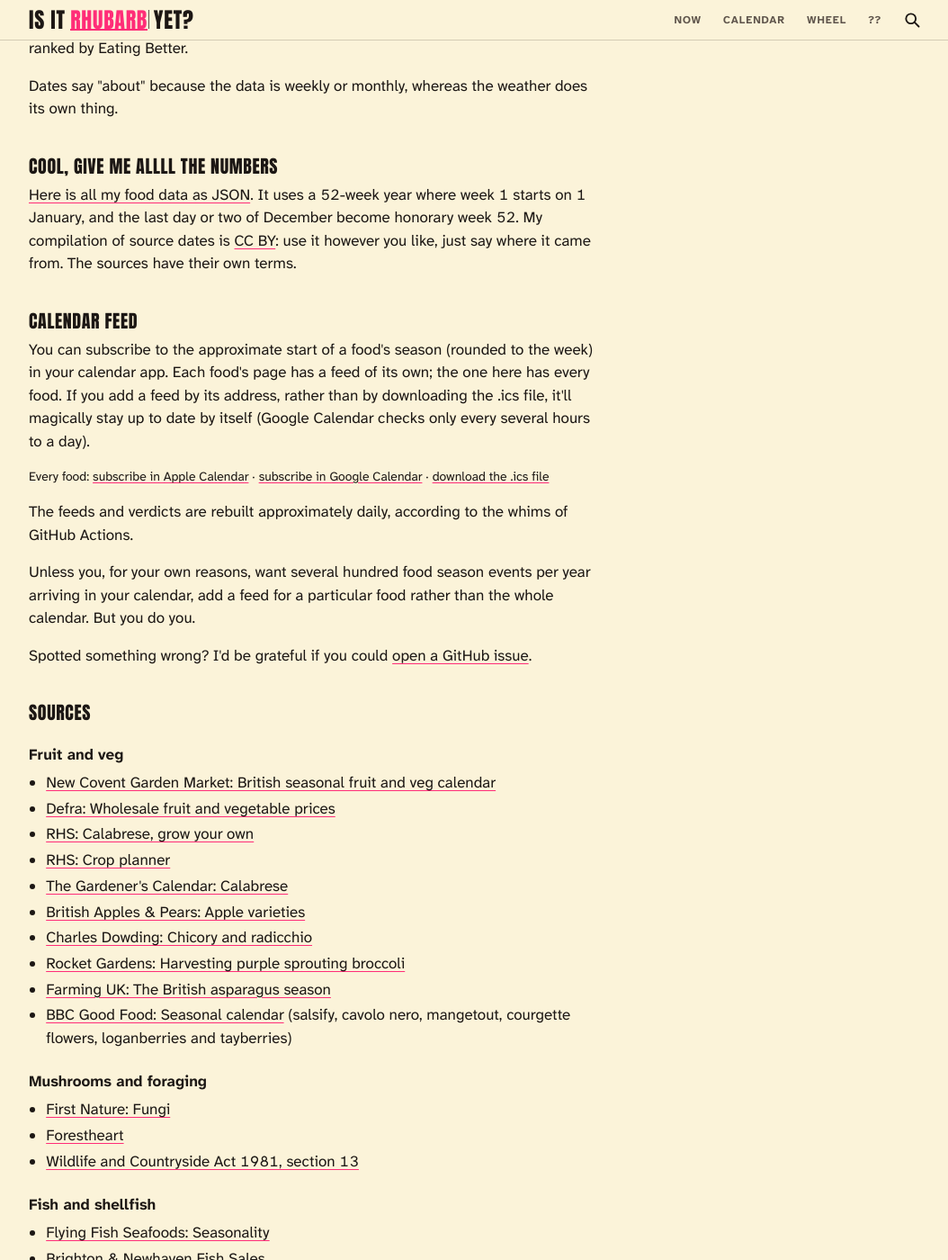
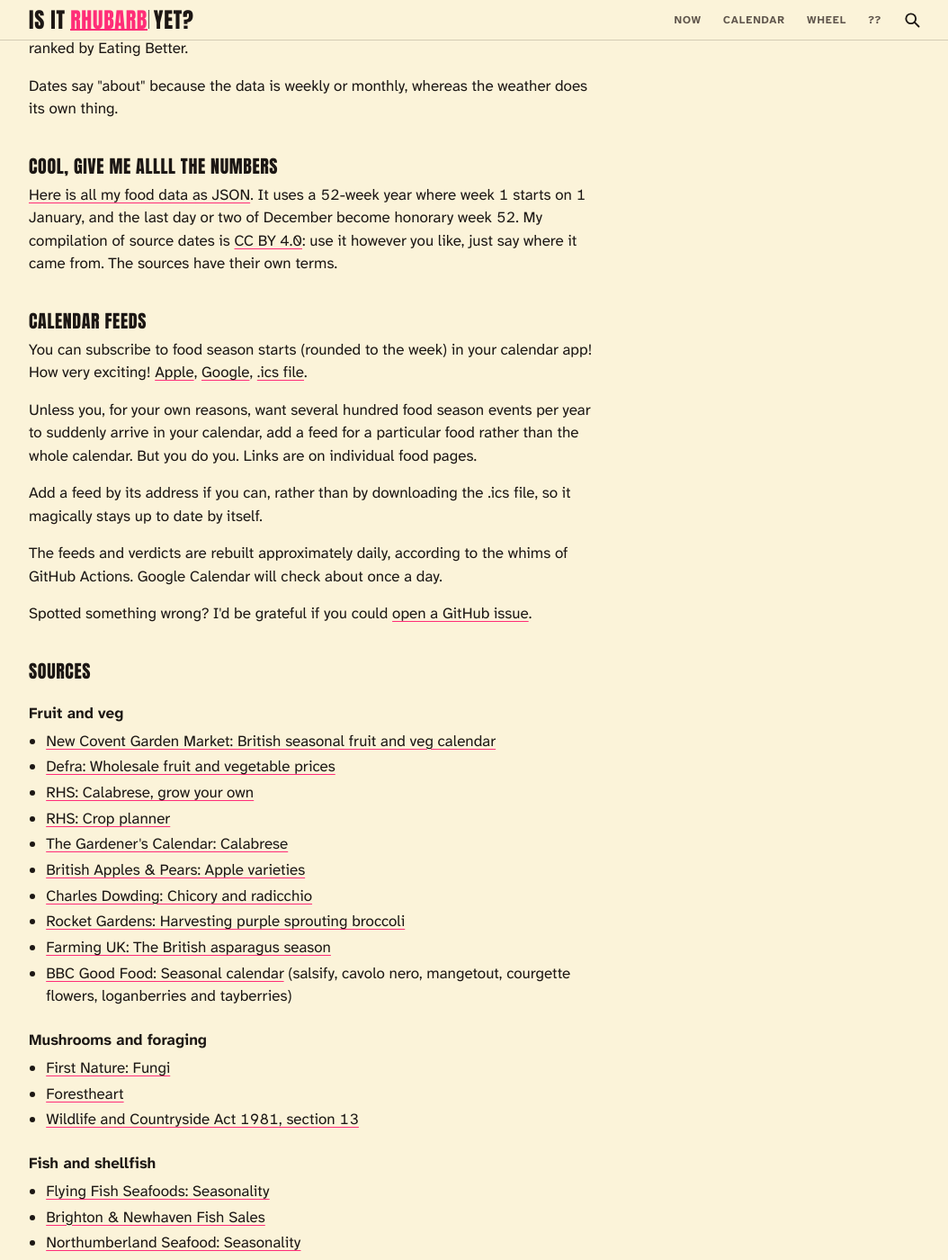
Before and after one commit to DeckOfPandas/is-it-rhubarb-yet, a Jekyll site: the page built from sources/index.html, in a window 1280 px wide and 1400 px high, scrolled down 785 px. Shown: the whole window at 90% size, without its empty margins (112-1166 px from the left). Built offline with Jekyll 4.4.1, drawn with Linux system fonts in a browser that asks for light colours.

Commit message:
(docs) Footer says Sources; /sustainability-and-carbon/; Helen's calendar copy
- The footer's link to the Source data page reads SOURCES (in the
  kitchen sink's footer too).
- The sustainability page moves to /sustainability-and-carbon/, its
  slug reserved in check-foods.py.
- Source data: "CC BY 4.0" for Helen's compilation; the calendar
  section is Helen's new copy, "Calendar feeds", with the Apple,
  Google and .ics links to every food's feed (its id stays
  calendar-feed, which the footer and food pages link to). Its old
  feed-links style goes.

Co-Authored-By: Claude Opus 5.5 <noreply@anthropic.com>

```diff
--- a/_layouts/default.html
+++ b/_layouts/default.html
@@ -113,11 +113,11 @@ Now have cards of their own; every other page shows the home card.
      licences, the as-of date, the signature. {%- endcomment -%}
   <footer class="site-footer">
     <nav class="footer-links" aria-label="About this site">
-      <a href="{{ '/sources/' | relative_url }}">Source data</a>
+      <a href="{{ '/sources/' | relative_url }}">Sources</a>
       <a href="{{ '/sources/' | relative_url }}#calendar-feed">Calendar feed</a>
       <a href="{{ '/foods.json' | relative_url }}">JSON</a>
     </nav>
-    <p class="footer-about"><a href="{{ '/sustainability/' | relative_url }}">Sustainability and carbon</a></p>
+    <p class="footer-about"><a href="{{ '/sustainability-and-carbon/' | relative_url }}">Sustainability and carbon</a></p>
     <p class="footer-about"><a href="{{ '/about/' | relative_url }}">About</a></p>
     {%- comment -%} A radio group, so the current choice is checked and
        announced; each input carries its spoken name, since the sun and the
--- a/assets/site.css
+++ b/assets/site.css
@@ -871,14 +871,13 @@ body:has([data-tt]) .site-footer { padding-bottom: calc(var(--sp-5) + 44px + var
 /* Source data: "common knowledge*" is a prose link to its footnote at
    the foot of the page, quiet, behind a bar, which ends with the way
    back up (the arrow turned up). The lists of sources are plain, a
-   little apart; the feed links have a line of their own. */
+   little apart. */
 .sources .footnote { margin: var(--sp-4) 0 0; padding-left: var(--sp-2); border-left: 3px solid var(--rule); color: var(--muted); font-size: var(--fs-small); }
 .back-up .arrow { transform: rotate(-90deg); }
 .sources .footnote p { margin: 0 0 var(--sp-1); }
 .sources .footnote ol { margin: 0 0 var(--sp-1); padding-left: 1.4rem; }
 .source-list { padding-left: 1.2rem; margin: 0 0 var(--sp-2); }
 .source-list li { margin: 0.2rem 0; }
-.sources .feed-links { font-size: var(--fs-small); }
 .about-ways li { margin: var(--sp-1) 0; }
 
 /* --- Footer ---------------------------------------------------------------- */
--- a/kitchen-sink/index.html
+++ b/kitchen-sink/index.html
@@ -130,7 +130,7 @@ photographs it.
       <p class="week-line"><button type="button" class="week-step" aria-label="Previous week" disabled>‹</button><span>Last week in range</span><button type="button" class="week-step" aria-label="Next week">›</button></p>
       <div class="site-footer ks-footer">
         <nav class="footer-links" aria-label="Sample footer links, {{ s }}">
-          <a href="{{ '/sources/' | relative_url }}">Source data</a>
+          <a href="{{ '/sources/' | relative_url }}">Sources</a>
           <a href="{{ '/sources/' | relative_url }}#calendar-feed">Calendar feed</a>
           <a href="{{ '/foods.json' | relative_url }}">JSON</a>
         </nav>
--- a/sources/index.html
+++ b/sources/index.html
@@ -31,13 +31,13 @@ Google's own subscribe link, since Google does not open webcal://.
 <p>Dates say "about" because the data is weekly or monthly, whereas the weather does its own thing.</p>
 
 <h2>Cool, give me allll the numbers</h2>
-<p><a href="{{ '/foods.json' | relative_url }}">Here is all my food data as JSON</a>. It uses a 52-week year where week 1 starts on 1 January, and the last day or two of December become honorary week 52. My compilation of source dates is <a href="https://creativecommons.org/licenses/by/4.0/">CC BY</a>: use it however you like, just say where it came from. The sources have their own terms.</p>
+<p><a href="{{ '/foods.json' | relative_url }}">Here is all my food data as JSON</a>. It uses a 52-week year where week 1 starts on 1 January, and the last day or two of December become honorary week 52. My compilation of source dates is <a href="https://creativecommons.org/licenses/by/4.0/">CC BY 4.0</a>: use it however you like, just say where it came from. The sources have their own terms.</p>
 
-<h2 id="calendar-feed">Calendar feed</h2>
-<p>You can subscribe to the approximate start of a food's season (rounded to the week) in your calendar app. Each food's page has a feed of its own; the one here has every food. If you add a feed by its address, rather than by downloading the .ics file, it'll magically stay up to date by itself (Google Calendar checks only every several hours to a day).</p>
-<p class="feed-links">Every food: <a href="{{ every }}">subscribe in Apple Calendar</a> &middot; <a href="https://calendar.google.com/calendar/r?cid={{ every | url_encode }}">subscribe in Google Calendar</a> &middot; <a href="{{ '/season-starts.ics' | relative_url }}">download the .ics file</a></p>
-<p>The feeds and verdicts are rebuilt approximately daily, according to the whims of GitHub Actions.</p>
-<p>Unless you, for your own reasons, want several hundred food season events per year arriving in your calendar, add a feed for a particular food rather than the whole calendar. But you do you.</p>
+<h2 id="calendar-feed">Calendar feeds</h2>
+<p>You can subscribe to food season starts (rounded to the week) in your calendar app! How very exciting! <a href="{{ every }}">Apple</a>, <a href="https://calendar.google.com/calendar/r?cid={{ every | url_encode }}">Google</a>, <a href="{{ '/season-starts.ics' | relative_url }}">.ics file</a>.</p>
+<p>Unless you, for your own reasons, want several hundred food season events per year to suddenly arrive in your calendar, add a feed for a particular food rather than the whole calendar. But you do you. Links are on individual food pages.</p>
+<p>Add a feed by its address if you can, rather than by downloading the .ics file, so it magically stays up to date by itself.</p>
+<p>The feeds and verdicts are rebuilt approximately daily, according to the whims of GitHub Actions. Google Calendar will check about once a day.</p>
 <p>Spotted something wrong? I'd be grateful if you could <a href="{{ issues }}">open a GitHub issue</a>.</p>
 
 <h2>Sources</h2>
--- a/sustainability/index.html
+++ b/sustainability-and-carbon/index.html
@@ -1,7 +1,7 @@
 ---
 title: Sustainability and carbon
 description: Fish and meat sustainability ratings and carbon figures, from the bodies that publish them.
-permalink: /sustainability/
+permalink: /sustainability-and-carbon/
 noindex: true
 ---
 {%- comment -%}
--- a/tools/check-foods.py
+++ b/tools/check-foods.py
@@ -46,7 +46,7 @@ SLUG = re.compile(r"^[a-z0-9]+(-[a-z0-9]+)*$")
 # page that forwards to /squirrel/.
 RESERVED_SLUGS = {"now", "calendar", "wheel", "about", "sources", "foods",
                   "remind", "assets", "api", "season-starts", "404", "is-it", "year",
-                  "icons", "cards", "grey-squirrel", "kitchen-sink", "sustainability"}
+                  "icons", "cards", "grey-squirrel", "kitchen-sink", "sustainability-and-carbon"}
 
 SHED = "#16110e"
 CUSTARD = "#fbf3d9"
```
Also changed, not shown: model_instructions/manual.md (+2 -2 lines).
